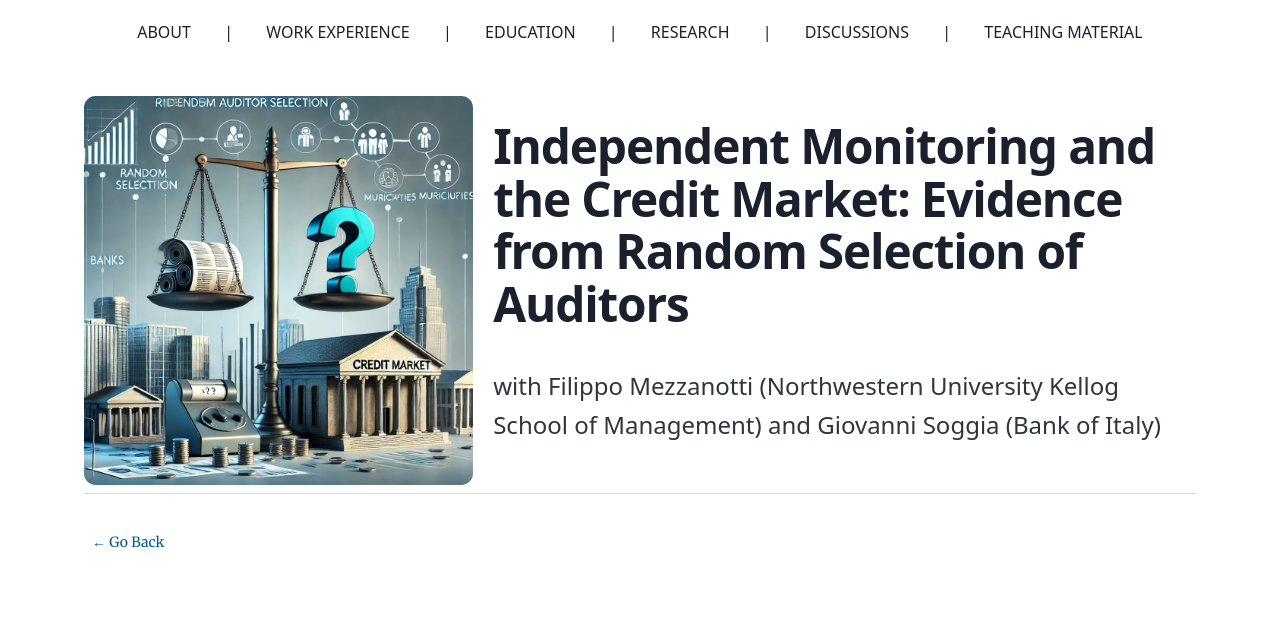
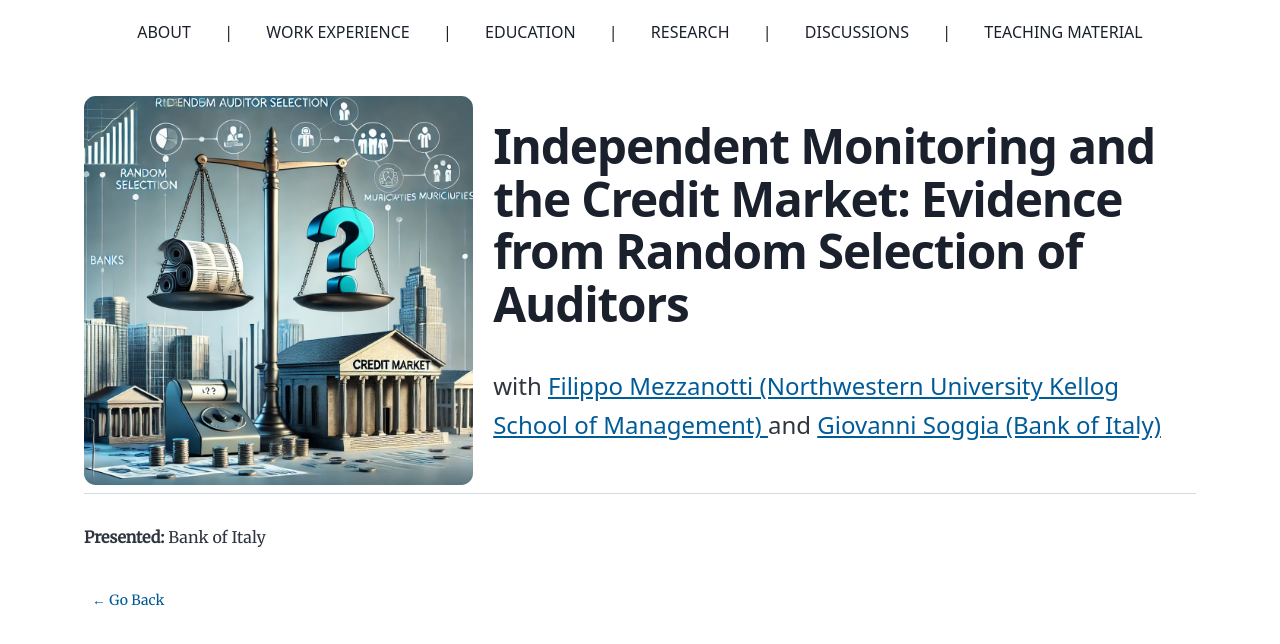
Before and after one commit to apassalacqua-phd/apassalacqua-phd.github.io, a Gatsby site: page /research/the-impact-of-monitoring/ in a window 1280 px wide. Built offline with nearby package versions, Linux system fonts and the light colour scheme; Gatsby itself is replaced by a stand-in of ours; some packages are replaced by stand-ins of ours.

Commit message:
updated banner + co-authors link + presentation date

```diff
--- a/content/research/the-impact-of-monitoring/index.md
+++ b/content/research/the-impact-of-monitoring/index.md
@@ -1,8 +1,21 @@
 ---
 title: "Independent Monitoring and the Credit Market: Evidence from Random Selection of Auditors"
-description: with Filippo Mezzanotti (Northwestern University Kellog School of Management) and Giovanni Soggia (Bank of Italy)
+description: with <a
+  target="_blank"
+  rel="noopener noreferrer"
+  href="https://www.kellogg.northwestern.edu/faculty/mezzanotti/index.html">
+  Filippo Mezzanotti (Northwestern University Kellog School of Management)
+  </a> and <a
+  target="_blank"
+  rel="noopener noreferrer"
+  href="https://ideas.repec.org/f/pso691.html">
+  Giovanni Soggia (Bank of Italy)
+  </a>
 cover: "./cover.png"
 category: "research"
 subCategory: "Work in Progress"
 sortOrder: 4
 ---
+
+
+**Presented:** Bank of Italy
--- a/content/research/the-political-economy-of-government-deb-with-alberto-alesina/index.md
+++ b/content/research/the-political-economy-of-government-deb-with-alberto-alesina/index.md
@@ -1,6 +1,11 @@
 ---
 title: "The Political Economy of Government Debt"
-description: "with Alberto Alesina (Harvard University)"
+description: with <a
+  target="_blank"
+  rel="noopener noreferrer"
+  href="https://scholar.google.com/citations?user=fGQT4jEAAAAJ&hl=en">
+  Alberto Alesina (Harvard University)
+  </a>
 category: "research"
 subCategory: "Publications"
 sortOrder: 1
--- a/content/research/the-real-effects-of-bank-supervision-evidence-from-on-site-bank-inspections/index.md
+++ b/content/research/the-real-effects-of-bank-supervision-evidence-from-on-site-bank-inspections/index.md
@@ -5,7 +5,17 @@ description: with <a
   rel="noopener noreferrer"
   href="https://papers.ssrn.com/sol3/cf_dev/AbsByAuth.cfm?per_id=498895">
   Paolo Angelini (Bank of Italy)
-  </a>, Francesca Lotti (Bank of Italy), and Giovanni Soggia (Bank of Italy)
+  </a>, <a
+  target="_blank"
+  rel="noopener noreferrer"
+  href="https://sites.google.com/site/francescalotti/">
+  Francesca Lotti (Bank of Italy)
+  </a>, and <a
+  target="_blank"
+  rel="noopener noreferrer"
+  href="https://ideas.repec.org/f/pso691.html">
+  Giovanni Soggia (Bank of Italy)
+  </a>
 category: "research"
 subCategory: "Working Papers"
 sortOrder: 2
--- a/src/components/Intro/Intro.js
+++ b/src/components/Intro/Intro.js
@@ -57,7 +57,7 @@ const Intro = () => {
                       target="_blank"
           rel="noopener noreferrer"
             href="https://gufaculty360.georgetown.edu/s/contact/003UH00000FAg8cYAD/andrea-passalacqua">Georgetown
-            University McDonough School of Business</a>{" "}.
+            University McDonough School of Business</a>.
           </p>
 
           <p>
--- a/src/components/NewsBanner/NewsBanner.js
+++ b/src/components/NewsBanner/NewsBanner.js
@@ -7,7 +7,7 @@ const NewsBanner = () => {
   return (
     <div className={styles.globalHeader}>
       <div className="global-wrapper">
-        <strong>NEWS</strong>: The final version of the paper{" "}
+        <strong>NEWS</strong>: A new version of the paper {" "}
         <a
           target="_blank"
           rel="noopener noreferrer"
```
